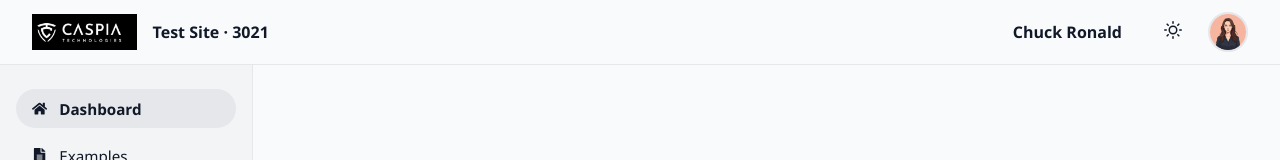
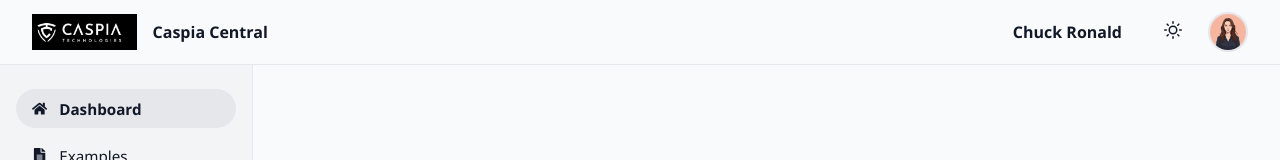
Before and after one commit to milindpawar007/Vishal-Inhouse-Project, a React (Create React App) app in the folder vishal-inhouse-project/: page /home in a window 1280 px wide. Shown: the top 160 px of the page. Built offline with nearby package versions, Linux system fonts and the light colour scheme.

Commit message:
feat: update site title in Header component to 'Caspia Central'

```diff
--- a/vishal-inhouse-project/src/component/Header.jsx
+++ b/vishal-inhouse-project/src/component/Header.jsx
@@ -10,7 +10,7 @@ const Header = () => {
                         alt="Caspia Logo"
                         className="header-logo"
                     />
-                    <span className="site-title">Test Site · 3021</span>
+                    <span className="site-title">Caspia Central</span>
                 </div>
                 <div className="header-right">
                     <div className="user-pill">
```
